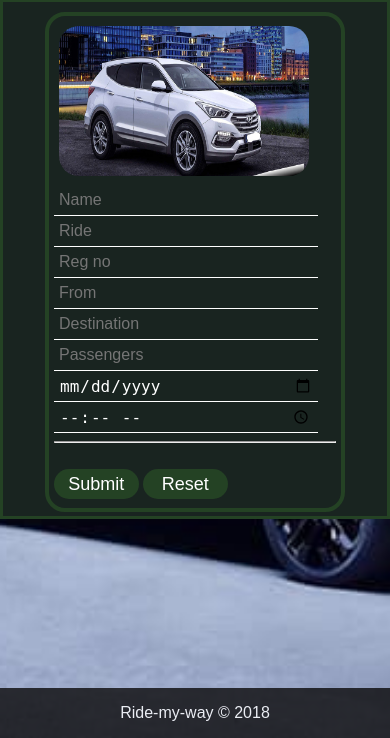
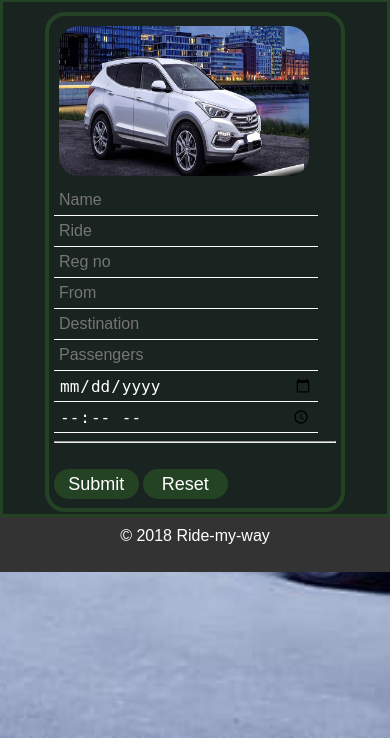
Before and after one commit to Ogollah/Ride-my-way, a Python web app: template UI/templates/edit-offer.html in a window 390 px wide. Shown: the part 106-844 px from the top of the page. Run offline with Jinja, Linux system fonts and the light colour scheme; the template is opened without the code that fills it, so the values that code supplies are empty.

Commit message:
modify edit offer page to fit mobile

```diff
--- a/UI/static/styles/main.css
+++ b/UI/static/styles/main.css
@@ -280,18 +294,6 @@ input[type="password"] {
     border: 3px solid #008000;
     background-color: #7fffd4;
     color: #000000;
-}
-.edit-ride{
-    min-width: 300px;
-    height: 510px;
-    padding: 10px;
-    box-sizing: border-box;
-    margin: auto;
-    width: 30%;
-    border: 3px solid #008000;
-    background-color: #7fffd4;
-    color: #000000;
-
 }
 .edit-form-input input {
     border: none;
@@ -490,7 +492,7 @@ input[type="reset"] {
 
 .edit-ride {
     min-width: 300px;
-    height: 520px;
+    height: 518px;
     padding: 10px;
     box-sizing: border-box;
     margin: auto;
@@ -528,12 +530,27 @@ input[type="reset"] {
 /*footer*/
 
 .footer {
-    position: fixed;
-    left: 0;
-    bottom: 0;
-    width: 100%;
-    background-color: #0a0909;
-    color: white;
+   width: 98.5%;
+   height: 30px;
+   padding: 10px;
+   background-color: #333333;
+   opacity: .8;
+   color: #ffffff;
+   text-align: center;
+   opacity: .8;
+   overflow: hidden;
+}
+
+footer {
+    display: flex;
+    padding: 10px 5px;
+    background-color: #333333;
+    color: #fff;
     text-align: center;
-    opacity: .8;
+    height: 35px;
 }
+
+footer p {
+    flex: 1;
+    margin: 0;
+}
--- a/UI/templates/edit-offer.html
+++ b/UI/templates/edit-offer.html
@@ -17,7 +17,7 @@
         <a href="#">
             <img id="logo" src="../static/img/logo-4.png">
         </a>
-        <a id="navbar-right" href="welcome.html">Logout</a>
+        <a id="navbar-right" href="login.html">Logout</a>
         <a id="navbar-right" href="profile.html">Profile</a>
         <a id="navbar-right" href="home.html">Home</a>
     </div>
@@ -43,10 +43,11 @@
         </div>
     </div>
 
-    <!--footer fixed-->
-    <div class="footer">
-        <p>Ride-my-way &copy; 2018</p>
-    </div>
+    <!--footer-->
+    <footer>
+        <p>© 2018 Ride-my-way</p>
+
+    </footer>
 
 </body>
 
--- a/UI/templates/login.html
+++ b/UI/templates/login.html
@@ -23,6 +23,7 @@
     </div>
 
     <!--Login form-->
+<div class="login-page">
     <div class="login">
         <img src="../static/img/login.png" class="avatar">
         <h1>Login Here</h1>
@@ -37,6 +38,7 @@
             <a href="registration.html">Do not have an account?</a>
         </form>
     </div>
+</div>
 
     <!--footer fixed-->
     <div class="footer">
--- a/UI/templates/profile.html
+++ b/UI/templates/profile.html
@@ -12,6 +12,7 @@
 
 <body>
     <!--Navbar-->
+<div class="profile-main">
     <div class="navbar">
         <a href="#">
             <img id="logo" src="../static/img/logo-4.png">
@@ -122,9 +123,10 @@
             </div>
         </div>
     </div>
+</div>
 
     <!--footer fixed-->
-    <div class="footer">
+    <div class="footer" style="position:fixed;">
         <p>Ride-my-way &copy; 2018</p>
     </div>
 <script language="JavaScript" src="../static/js/main.js" type="text/javascript"></script>
--- a/UI/templates/registration.html
+++ b/UI/templates/registration.html
@@ -4,7 +4,7 @@
 <head>
     <meta charset="utf-8" />
     <meta http-equiv="X-UA-Compatible" content="IE=edge">
-    <title>Login</title>
+    <title>Registration</title>
     <meta name="viewport" content="width=device-width, initial-scale=1">
     <!--Core css link-->
     <link rel="stylesheet" type="text/css" media="screen" href="../static/styles/main.css" />
@@ -23,7 +23,7 @@
     </div>
 
     <!--Registration form-->
-    <div class="register">
+<div class="reg-page">
     <form action="login.html" class="form">
         <div class="container">
             <h1>Sign Up</h1>
```
Also changed, not shown: other parts of UI/static/styles/main.css (+29 -15 lines).
